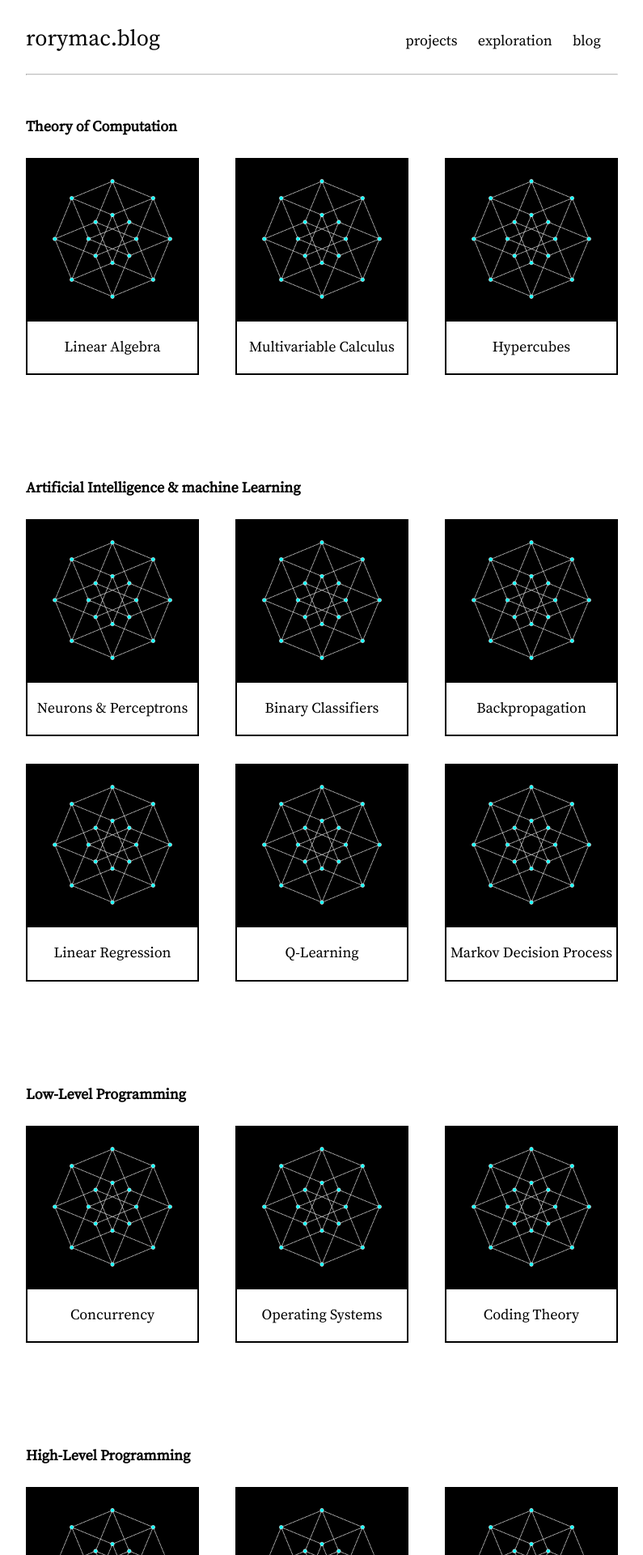
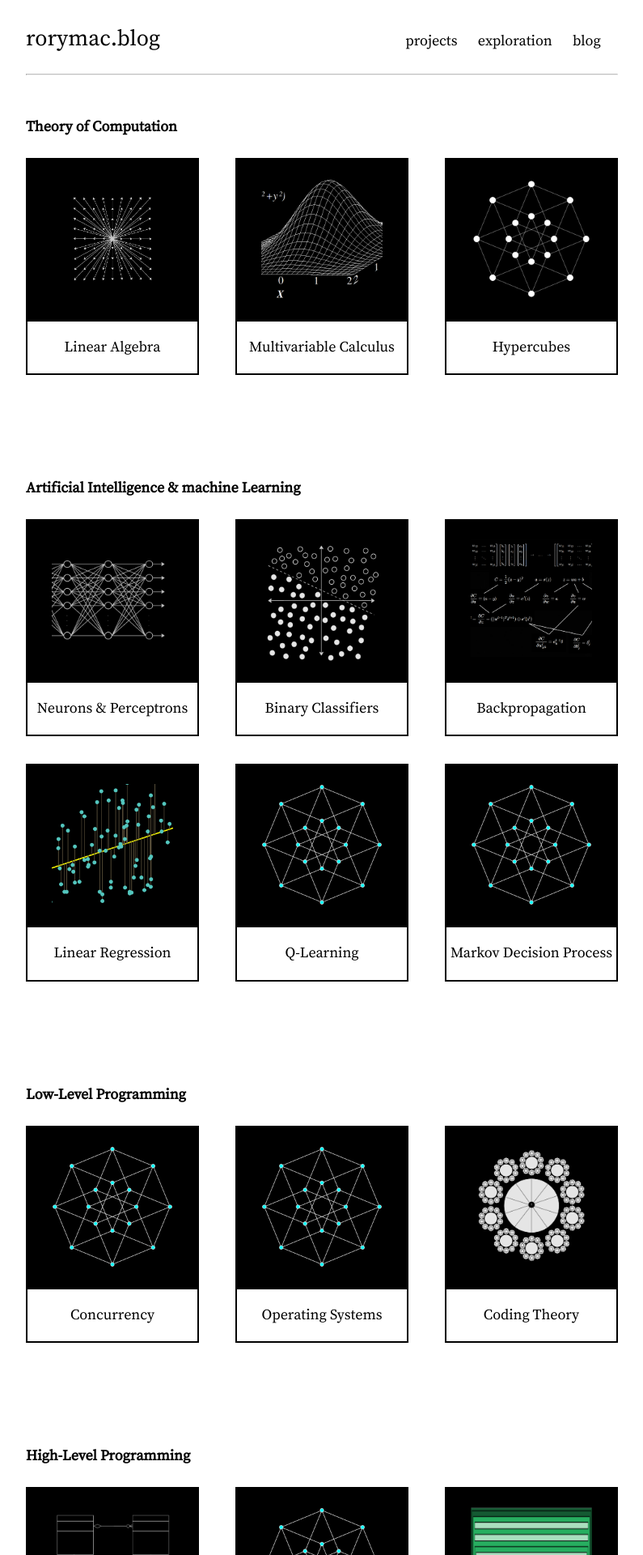
Before and after one commit to Rory-Mac/personal-website, a Jekyll site: the page built from explore.markdown, in a window 1280 px wide. Shown: the top 1920 px of the page at 81% size, without its empty margins (242-1037 px from the left). Built offline with Jekyll 4.4.1, drawn with Linux system fonts in a browser that asks for light colours.

Commit message:
add suitable images to explore page, create new content portal layout

```diff
--- a/explore.markdown
+++ b/explore.markdown
@@ -8,7 +8,7 @@ title: Explore
     <div class="explore-content-container zoom small">
         <a href="/Mathematics/Linear Algebra.html">
             <div class="explore-content-image">
-                <img style="background-color: black" src="/Assets/images/4-cube_dark.png">
+                <img style="background-color: black" src="/Assets/images/linear_algebra_portal.png">
             </div>
         </a>
         <div class="explore-content-title">
@@ -18,7 +18,7 @@ title: Explore
     <div class="explore-content-container zoom small">
         <a href="/Mathematics/Multivariable Calculus.html">
         <div class="explore-content-image">
-                <img style="background-color: black" src="/Assets/images/4-cube_dark.png">
+                <img style="background-color: black" src="/Assets/images/multivar_calc_portal.png">
             </div>
         </a>
         <div class="explore-content-title">
@@ -28,7 +28,7 @@ title: Explore
     <div class="explore-content-container zoom small">
         <a href="/Mathematics/Hypercubes.html">
         <div class="explore-content-image">
-                <img style="background-color: black" src="/Assets/images/4-cube_dark.png">
+                <img style="background-color: black" src="/Assets/images/blank_4_cube.png">
             </div>
         </a>
         <div class="explore-content-title">
@@ -42,7 +42,7 @@ title: Explore
     <div class="explore-content-container zoom small">
         <a href="/Artificial%20Intelligence/Neurons%20%26%20Perceptrons.html">
         <div class="explore-content-image">
-                <img style="background-color: black" src="/Assets/images/4-cube_dark.png">
+                <img style="background-color: black" src="/Assets/images/basic_nn_dark.png">
             </div>
         </a>
         <div class="explore-content-title">
@@ -52,7 +52,7 @@ title: Explore
     <div class="explore-content-container zoom small">
         <a href="/Artificial Intelligence/Binary%20Classifiers.html">
         <div class="explore-content-image">
-                <img style="background-color: black" src="/Assets/images/4-cube_dark.png">
+                <img style="background-color: black" src="/Assets/images/binary_classifier_portal.png">
             </div>
         </a>
         <div class="explore-content-title">
@@ -62,7 +62,7 @@ title: Explore
     <div class="explore-content-container zoom small">
         <a href="/Artificial Intelligence/Gradient%20Descent%20%26%20Backpropagation.html">
         <div class="explore-content-image">
-                <img style="background-color: black" src="/Assets/images/4-cube_dark.png">
+                <img style="background-color: black" src="/Assets/images/backprop_portal.png">
             </div>
         </a>
         <div class="explore-content-title">
@@ -72,7 +72,7 @@ title: Explore
     <div class="explore-content-container zoom small">
         <a href="/Machine%20Learning/linear%20regression.html">
         <div class="explore-content-image">
-                <img style="background-color: black" src="/Assets/images/4-cube_dark.png">
+                <img style="background-color: black" src="/Assets/images/linear_regression_portal.png">
             </div>
         </a>
         <div class="explore-content-title">
@@ -121,7 +121,7 @@ title: Explore
     </div>
     <div class="explore-content-container zoom small">
         <a href="/Low-Level Programming/coding theory.html">
-            <div class="explore-content-image"><img style="background-color: black" src="/Assets/images/4-cube_dark.png"></div>
+            <div class="explore-content-image"><img style="background-color: black" src="/Assets/images/coding_theory_portal.png"></div>
         </a>
         <div class="explore-content-title">
             <p>Coding Theory</p>
@@ -133,7 +133,7 @@ title: Explore
 <div class="explore-main-container">
     <div class="explore-content-container zoom small">
         <a href="/High-Level Programming/object-oriented programming.html">
-            <div class="explore-content-image"><img style="background-color: black" src="/Assets/images/4-cube_dark.png"></div>
+            <div class="explore-content-image"><img style="background-color: black" src="/Assets/images/oop_portal.png"></div>
         </a>
         <div class="explore-content-title">
             <p>Object-Oriented</p>
@@ -152,7 +152,7 @@ title: Explore
     <div class="explore-content-container zoom small">
         <a href="/High-Level Programming/web development.html">
             <div class="explore-content-image">
-                <img style="background-color: black" src="/Assets/images/4-cube_dark.png">
+                <img style="background-color: black" src="/Assets/images/webdev_portal.png">
             </div>
         </a><div class="explore-content-title">
             <p>Web Development</p>
@@ -161,7 +161,7 @@ title: Explore
     <div class="explore-content-container zoom small">
         <a href="/Information Security/Fundamentals of Networking.html">
             <div class="explore-content-image">
-                <img style="background-color: black" src="/Assets/images/4-cube_dark.png">
+                <img style="background-color: black" src="/Assets/images/basic_nets_portal.png">
             </div>
         </a>
         <div class="explore-content-title">
@@ -171,7 +171,7 @@ title: Explore
     <div class="explore-content-container zoom small">
         <a href="/Information Security/Fundamentals of Encryption.html">
             <div class="explore-content-image">
-                <img style="background-color: black" src="/Assets/images/4-cube_dark.png">
+                <img style="background-color: black" src="/Assets/images/basic_encryption_portal.png">
             </div>
         </a>
         <div class="explore-content-title">
@@ -181,7 +181,7 @@ title: Explore
     <div class="explore-content-container zoom small">
         <a href="/Information Security/Wireless Security.html">
             <div class="explore-content-image">
-                <img style="background-color: black" src="/Assets/images/4-cube_dark.png">
+                <img style="background-color: black" src="/Assets/images/wireless_security_portal.png">
             </div>
         </a>
         <div class="explore-content-title">
```
Also changed, not shown: Assets/images/backprop_portal.png (added), Assets/images/basic_encryption_portal.png (added), Assets/images/basic_nets_portal.png (added), Assets/images/basic_nn.png (added), Assets/images/basic_nn_dark.png (added), Assets/images/binary_classifier_portal.png (added), Assets/images/blank_4_cube.png (added), Assets/images/blank_4_cube.svg (added), Assets/images/coding_theory_portal.png (added), Assets/images/linear_algebra_portal.png (added), Assets/images/linear_regression_portal.png (added), Assets/images/multivar_calc_portal.png (added), Assets/images/oop_portal.png (added), Assets/images/webdev_portal.png (added), 1 more files.
